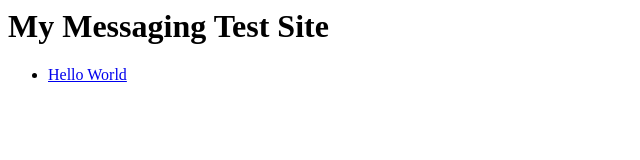
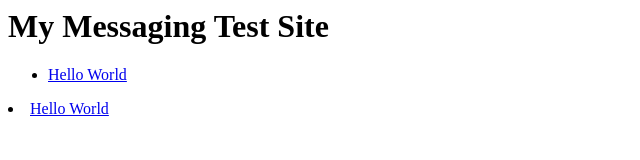
Before and after one commit to Danreb01/danrebapi, a plain HTML site: page index.html in a window 1280 px wide. Shown: the whole page, without its empty margins (0-640 px from the left). Drawn offline with Linux system fonts and the light colour scheme.

Commit message:
Update index.html

```diff
--- a/index.html
+++ b/index.html
@@ -17,3 +17,4 @@
    </body>
 
 </html>
+<li> <a href="hello.html">Hello World</a> </li>
```
